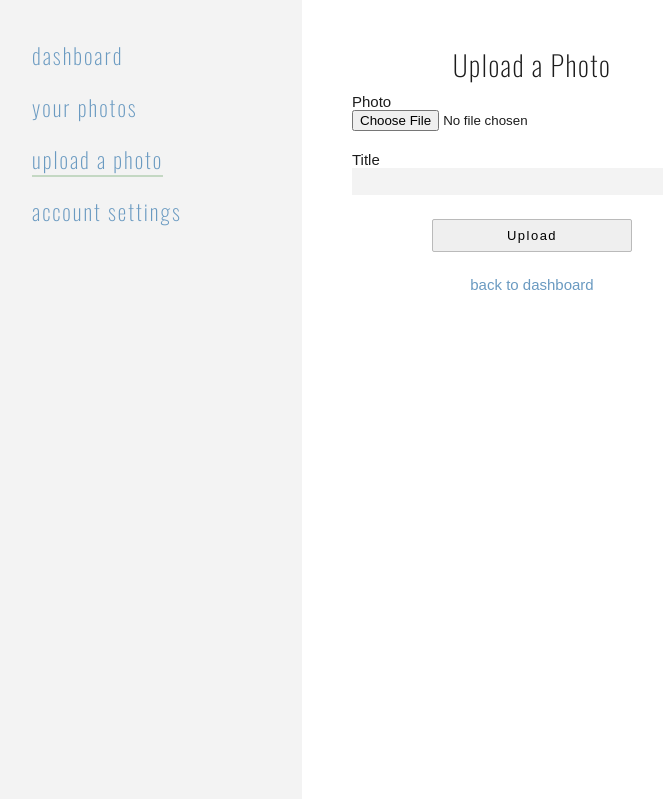
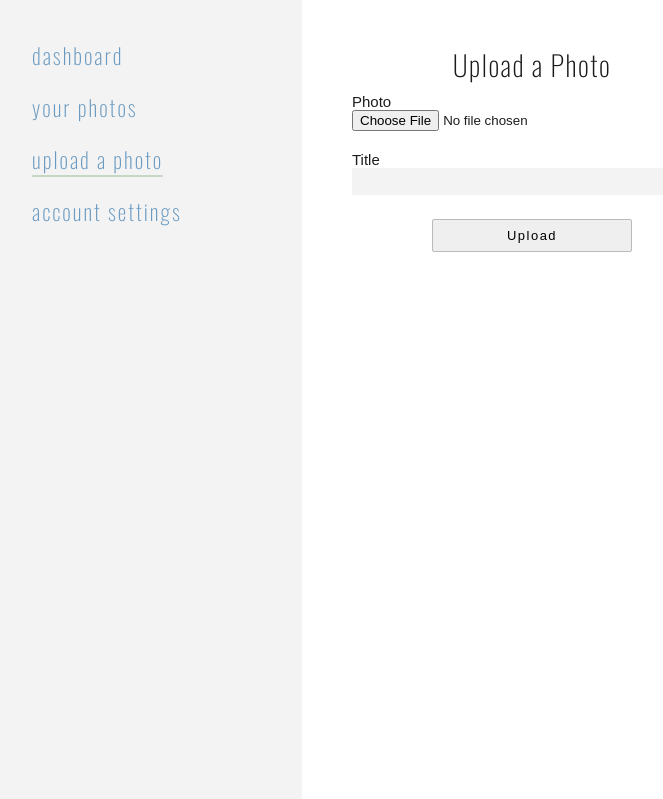
Before and after one commit to jordanjrc/Yofi-Tofi-Photos, a PHP site: page /user/upload-photo in a window 1280 px wide. Shown: the part 539-1338 px from the top of the page, without its empty margins (8-671 px from the left). Run offline with PHP 8.4, Linux system fonts and the light colour scheme; the visitor is signed in with stand-in values (Sample User, id 1); some libraries are stand-ins or nearby versions; some web fonts are replaced.

Commit message:
remove unnecessary link

```diff
--- a/views/user/upload-photo.php
+++ b/views/user/upload-photo.php
@@ -17,9 +17,6 @@
       <div id="submit-button">
         <button type="submit" name="submit">Upload</button>
       </div>
-      <div>
-        <a href="/user/dashboard" id="forgot-password">back to dashboard</a>
-      </div>
     </form>
   </section>
 </section>
```
